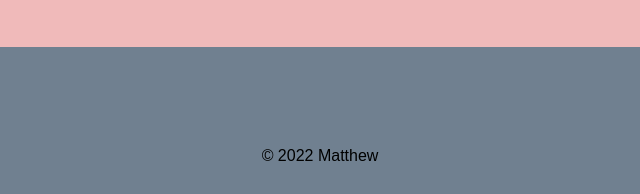
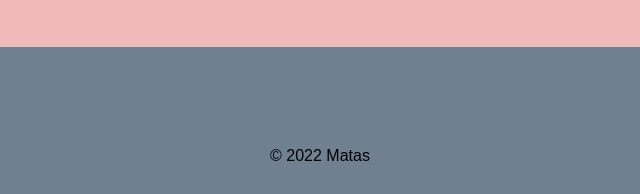
Before and after one commit to Matthewmatexas/auto, a plain HTML site: page index.html in a window 1280 px wide. Shown: the part 1723-1917 px from the top of the page, 320-960 px from the left. Drawn offline with Linux system fonts and the light colour scheme; a web font is replaced by a local one.

Commit message:
Update index.html

```diff
--- a/index.html
+++ b/index.html
@@ -44,7 +44,7 @@
         </section>
     </main>
     <footer>
-        <p>&copy; 2022 Matthew</p>
+        <p>&copy; 2022 Matas</p>
     </footer>
 </body>
 </html>
```
